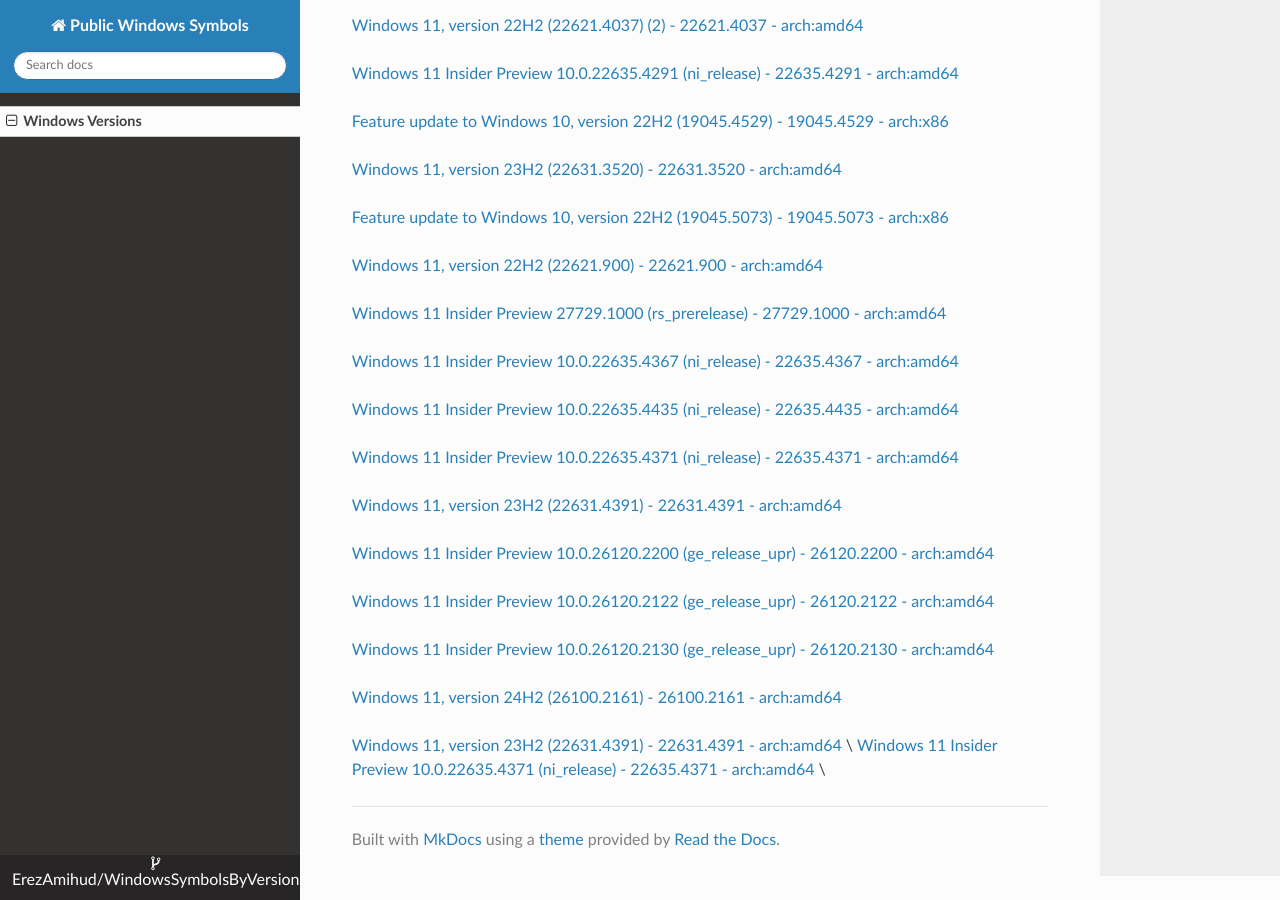
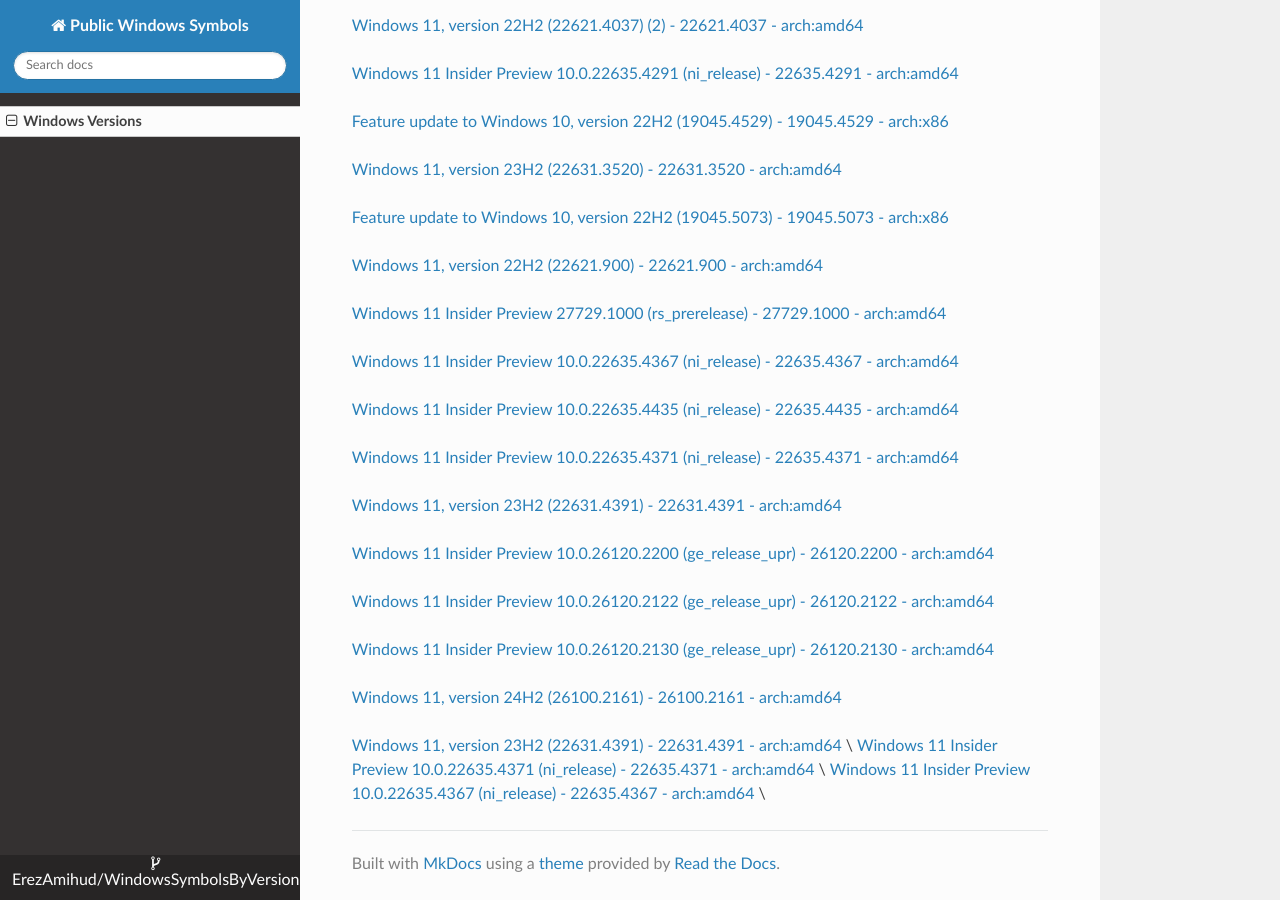
Before and after one commit to ErezAmihud/WindowsSymbolsByVersion, an MkDocs documentation site: the page built from docs/index.md, in a window 1280 px wide and 900 px high, scrolled down 3437 px. Built offline with MkDocs 1.6.1, drawn with Linux system fonts in a browser that asks for light colours; nearby versions of some CDN libraries.

Commit message:
Automated commit, add manifest for a9af177b-6bea-4ab5-92c7-48a8787ce5f8

```diff
--- a/docs/index.md
+++ b/docs/index.md
@@ -163,3 +163,4 @@
 
 [Windows 11, version 23H2 (22631.4391) - 22631.4391 - arch:amd64](https://github.com/ErezAmihud/WindowsSymbolsByVersion/blob/main/manifests/64aa3acc-d2d2-4f80-af12-80820c44c14b.manifest) \
 [Windows 11 Insider Preview 10.0.22635.4371 (ni_release) - 22635.4371 - arch:amd64](https://github.com/ErezAmihud/WindowsSymbolsByVersion/blob/main/manifests/cf191367-54bf-4350-9b53-4e482ccefa52.manifest) \
+[Windows 11 Insider Preview 10.0.22635.4367 (ni_release) - 22635.4367 - arch:amd64](https://github.com/ErezAmihud/WindowsSymbolsByVersion/blob/main/manifests/a9af177b-6bea-4ab5-92c7-48a8787ce5f8.manifest) \
```
Also changed, not shown: process_builds.json (+1 -1 lines).
